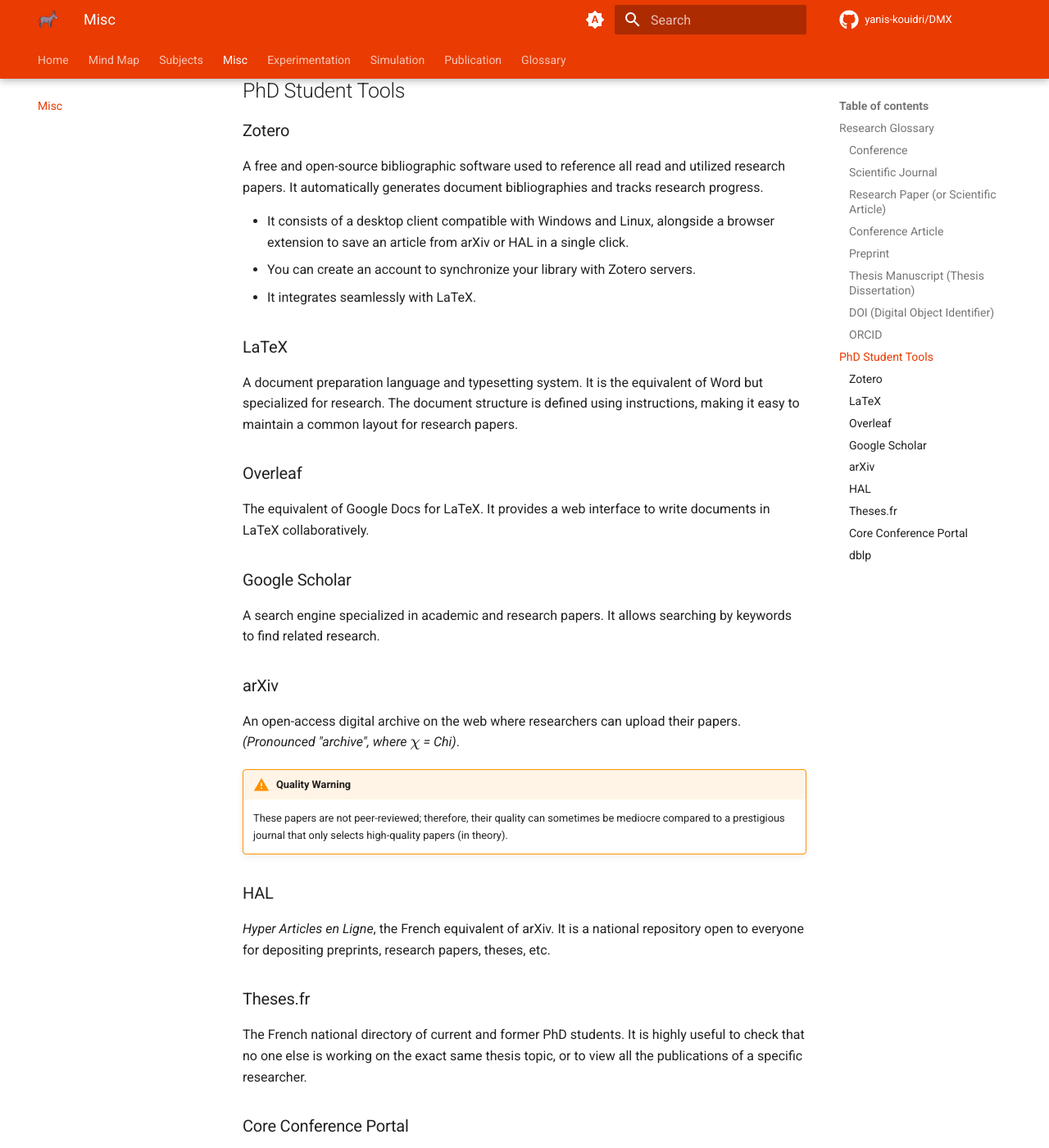
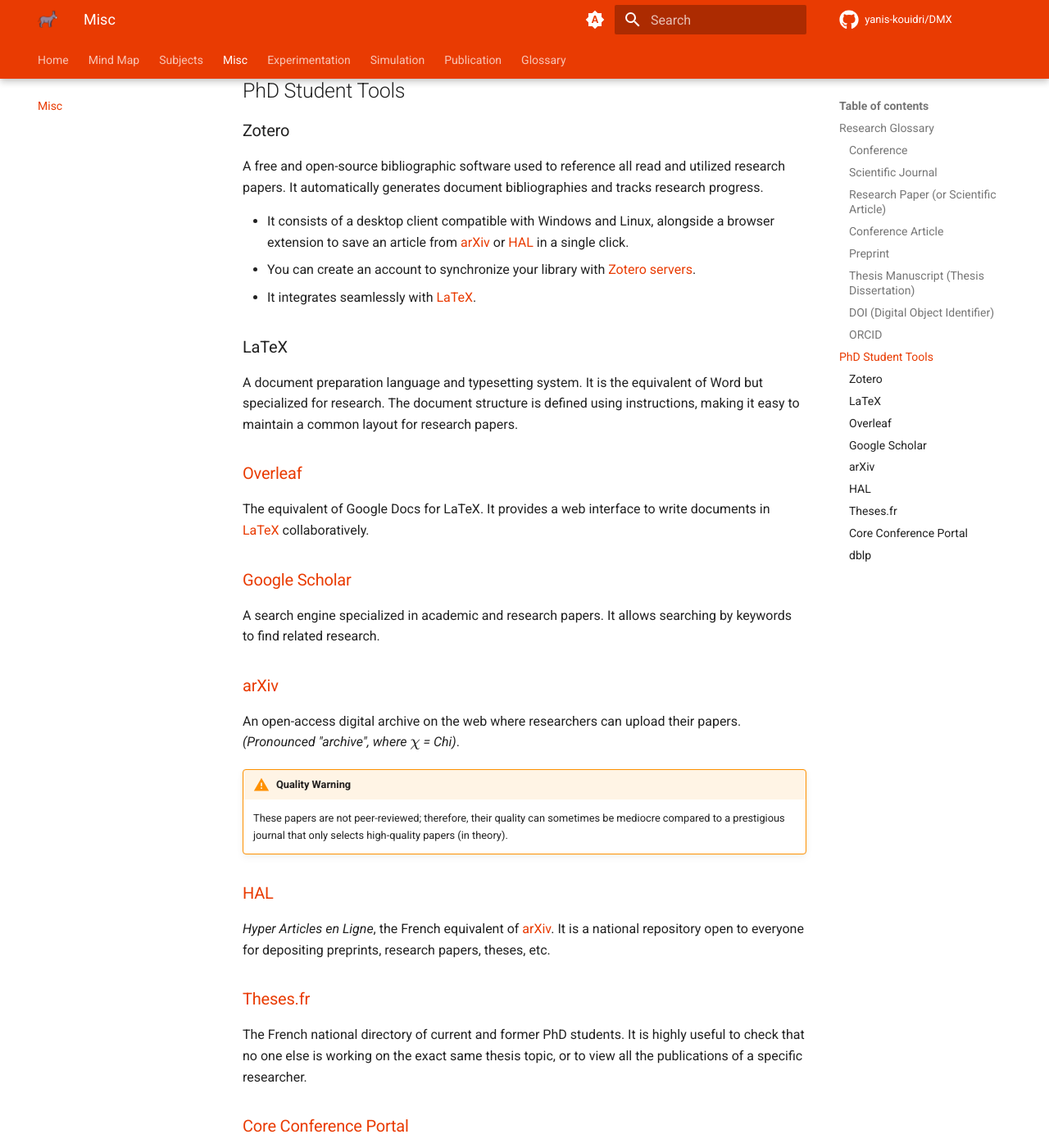
Before and after one commit to Yanis-Kouidri/DMX, an MkDocs documentation site: the page built from docs/subjects/misc/phd_manual.md, in a window 1280 px wide and 1400 px high, scrolled down 2829 px. Shown: the whole window at 82% size. Built offline with MkDocs 1.6.1 and Material for MkDocs 9.7.7, drawn with Linux system fonts in a browser that asks for light colours; comment, search, counter and statistics services are not loaded; some of the changed lines change nothing that is shown; some of the changed text lies outside the part shown.

Commit message:
feat: add links

```diff
--- a/docs/subjects/misc/phd_manual.md
+++ b/docs/subjects/misc/phd_manual.md
@@ -62,7 +62,7 @@
 
 A research paper just before its submission to a journal or conference, meaning before peer review and eventual corrections.
 
-* It is often accessible for free and publicly online on platforms like ArXiv and HAL.
+* It is often accessible for free and publicly online on platforms like [arXiv](https://arxiv.org) and [HAL](https://hal.science).
 * It allows researchers to get quick feedback and date their discovery, as peer review can take several months.
 
 ### Thesis Manuscript (Thesis Dissertation)
@@ -88,40 +88,40 @@
 
 A free and open-source bibliographic software used to reference all read and utilized research papers. It automatically generates document bibliographies and tracks research progress.
 
-* It consists of a desktop client compatible with Windows and Linux, alongside a browser extension to save an article from arXiv or HAL in a single click.
-* You can create an account to synchronize your library with Zotero servers.
-* It integrates seamlessly with LaTeX.
+* It consists of a desktop client compatible with Windows and Linux, alongside a browser extension to save an article from [arXiv](https://arxiv.org) or [HAL](https://hal.science) in a single click.
+* You can create an account to synchronize your library with [Zotero servers](https://www.zotero.org).
+* It integrates seamlessly with [LaTeX](https://www.latex-project.org).
 
 ### LaTeX
 
 A document preparation language and typesetting system. It is the equivalent of Word but specialized for research. The document structure is defined using instructions, making it easy to maintain a common layout for research papers.
 
-### Overleaf
+### [Overleaf](https://www.overleaf.com)
 
-The equivalent of Google Docs for LaTeX. It provides a web interface to write documents in LaTeX collaboratively.
+The equivalent of Google Docs for LaTeX. It provides a web interface to write documents in [LaTeX](https://www.latex-project.org) collaboratively.
 
-### Google Scholar
+### [Google Scholar](https://scholar.google.com)
 
 A search engine specialized in academic and research papers. It allows searching by keywords to find related research.
 
-### arXiv
+### [arXiv](https://arxiv.org)
 
 An open-access digital archive on the web where researchers can upload their papers. *(Pronounced "archive", where $\chi$ = Chi)*.
 !!! warning "Quality Warning"
     These papers are not peer-reviewed; therefore, their quality can sometimes be mediocre compared to a prestigious journal that only selects high-quality papers (in theory).
 
-### HAL
+### [HAL](https://hal.science)
 
-*Hyper Articles en Ligne*, the French equivalent of arXiv. It is a national repository open to everyone for depositing preprints, research papers, theses, etc.
+*Hyper Articles en Ligne*, the French equivalent of [arXiv](https://arxiv.org). It is a national repository open to everyone for depositing preprints, research papers, theses, etc.
 
-### Theses.fr
+### [Theses.fr](https://www.theses.fr)
 
 The French national directory of current and former PhD students. It is highly useful to check that no one else is working on the exact same thesis topic, or to view all the publications of a specific researcher.
 
-### Core Conference Portal
+### [Core Conference Portal](https://www.core.edu.au)
 
 A global reference tool used to rank computer science conferences by prestige level (A*, A, B, C).
 
-### dblp
+### [dblp](https://dblp.org)
 
-Stands for *Digital Bibliography and Library Project*. It is a bibliographic database dedicated to computer science. In practice, it acts like an arXiv or Google Scholar specifically for computer science, but strictly lists high-quality papers published in reputable scientific journals.
+Stands for *Digital Bibliography and Library Project*. It is a bibliographic database dedicated to computer science. In practice, it acts like an [arXiv](https://arxiv.org) or [Google Scholar](https://scholar.google.com) specifically for computer science, but strictly lists high-quality papers published in reputable scientific journals.
```
